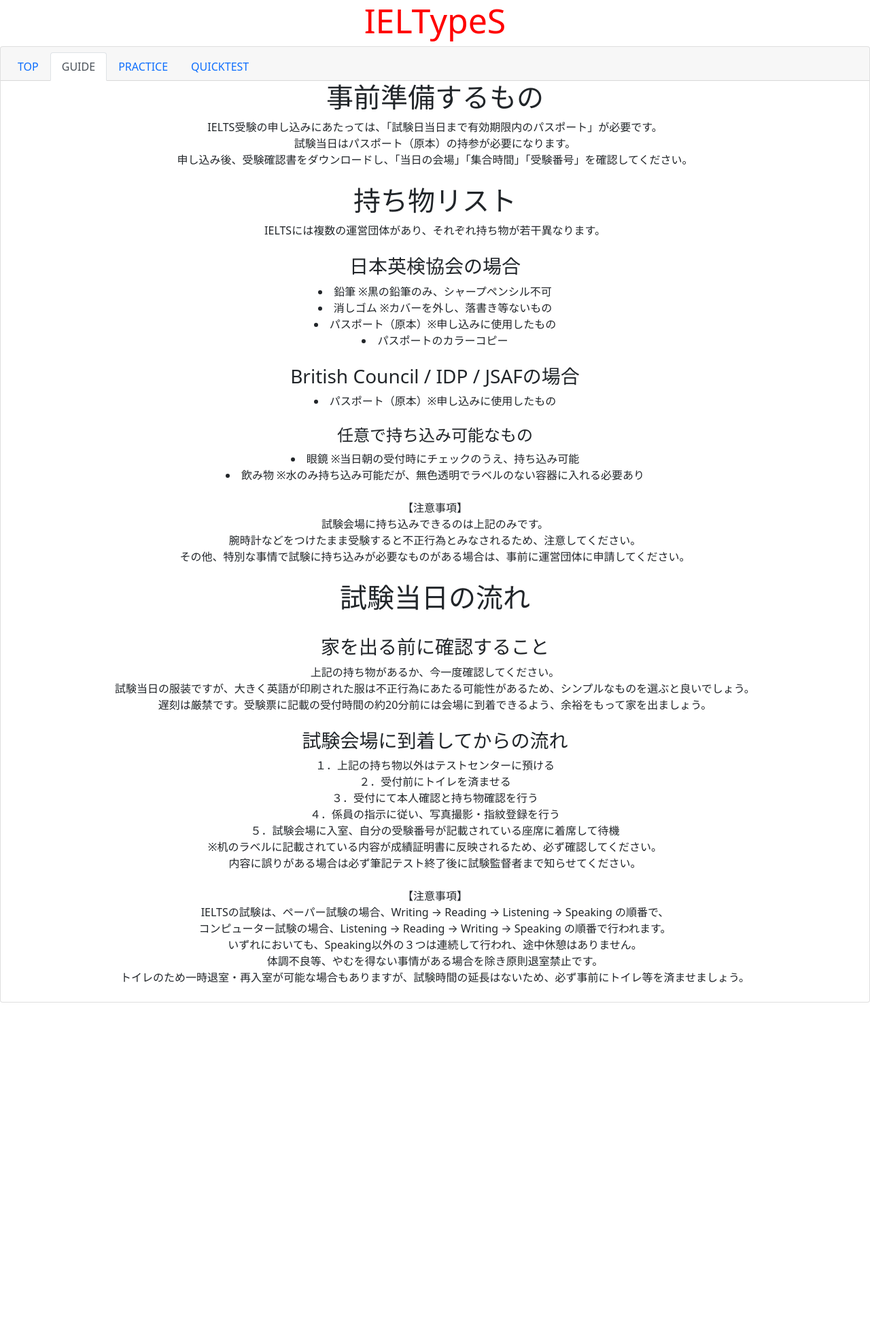
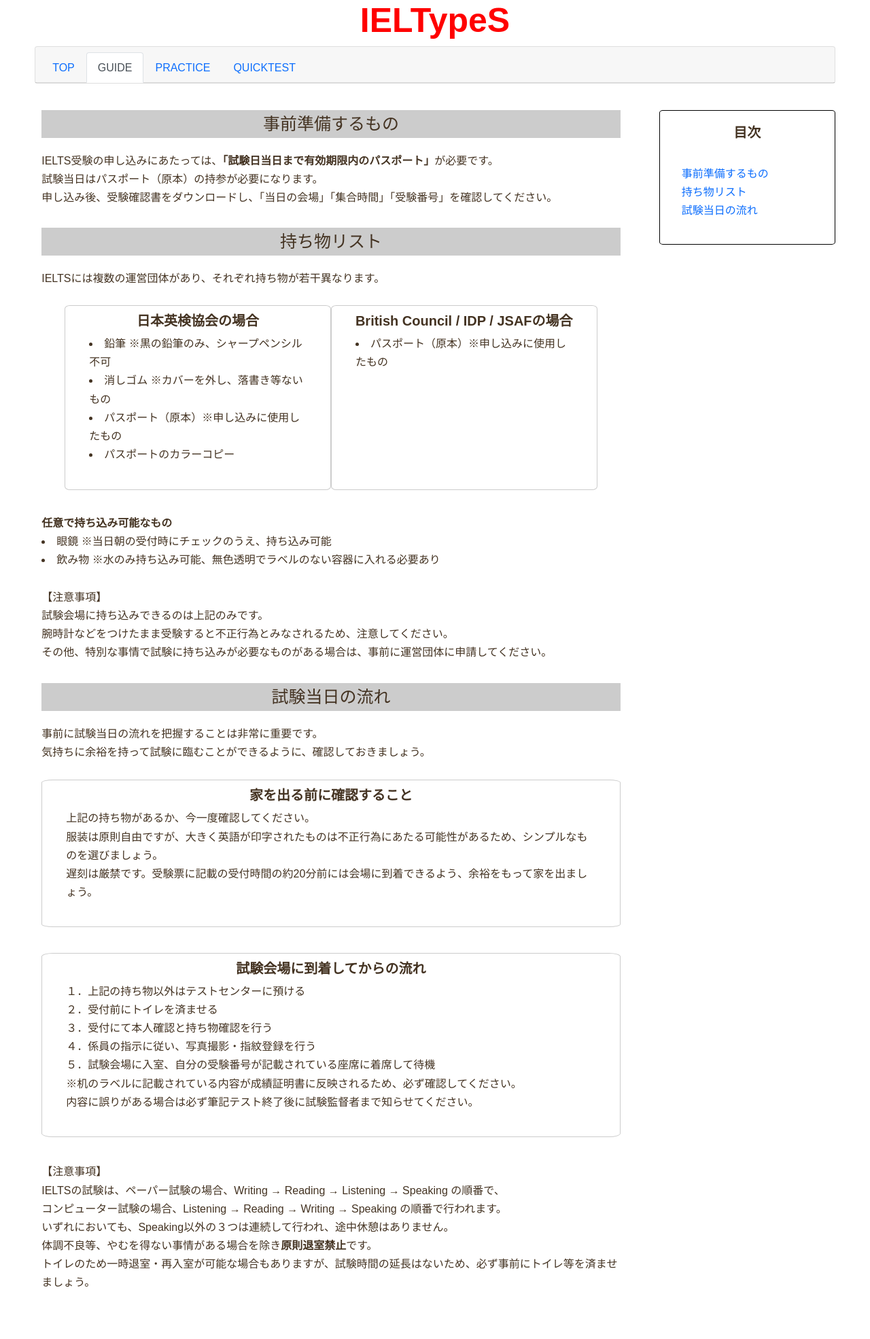
Before and after one commit to agukk/IELTypeS, a Flask app: page /guide in a window 1280 px wide. Shown: the whole page at 68% size. Before the commit the page ends 1475 px from the top, so only its background shows below. Run offline with Flask 2, Linux system fonts and the light colour scheme; some libraries are stand-ins or nearby versions.

Commit message:
"全体的に体裁を整えました"

```diff
--- a/static/css/styles.css
+++ b/static/css/styles.css
@@ -1,12 +1,195 @@
+html {
+    font-size: 100%;
+    /*ブラウザ標準の文字サイズ（通常16px)やユーザーの設定した文字サイズを正しく表示する*/
+}
+
+body {
+    font-family: "Yu Gothic Medium", "游ゴシック Medium", "YuGothic",
+        "游ゴシック体", "ヒイラギノ角ゴ Pro W3", sans-serif;
+    line-height: 1.7;
+    color: #432;
+}
+
+a {
+    text-decoration: none;
+    /*リンクの下線をなくす*/
+}
+
+img {
+    max-width: 100%;
+    /*画像の大きさ指定*/
+}
+
 .col {
     width: 250px;
     text-align: center;
 
 }
 
-#cards
-{
-    margin-top :50px;
+#cards {
+    margin-top: 50px;
     margin-left: 210px;
     margin-bottom: 200px;
 }
+
+/*--HEADER
+  -------------*/
+.page-header {
+    margin: 0 auto;
+    /*画面の中央に配置する*/
+    padding: 0 4%;
+    /*左右に余白を付けてスマホなどの小さい画面でも余白を付けて見やすくなる*/
+}
+
+.page-title {
+    text-align: center;
+    color: red;
+    font-size: 50px;
+    font-weight: bold;
+}
+
+/*---ページのメイン部分
+  -------------------------------------------------*/
+#guide-article .wrapper {
+    margin: 3% auto;
+    /*画面の中央に配置する*/
+    padding: 0 4%;
+    /*左右に余白を付けてスマホなどの小さい画面でも余白を付けて見やすくなる*/
+    display: flex;
+    justify-content: space-between;
+}
+
+/*　記事部分　*/
+main {
+    width: 74%;
+}
+
+.guide-section {
+    margin-bottom: 4px;
+    padding: 0 10px;
+}
+
+.guide-section h1 {
+    font-size: 25px;
+    background-color: #cccccc;
+    text-align: center;
+    padding: 5px;
+    margin: 0 0 20px;
+    border-bottom: 1px solid #cccccc;
+}
+
+.guide-section span {
+    font-weight: bold;
+}
+
+.guide-section .wrapper {
+    display: flex;
+    justify-content: space-between;
+}
+
+.guide-subsection {
+    border: solid 1px #cccccc;
+    /* 記事を罫線で囲む*/
+    border-radius: 2%;
+    padding: 10px 35px;
+    margin-bottom: 10px;
+    /*記事と記事の間に適切な余白*/
+}
+
+.guide-subsection h3 {
+    font-size: 20px;
+    font-weight: bold;
+    text-align: center;
+}
+
+/*　サイドバー　*/
+#guide-menu {
+    width: 22%;
+}
+
+.menu-section {
+    background-color: white;
+    border: solid 1px black;
+    /* 記事を罫線で囲む*/
+    border-radius: 2%;
+    padding: 20px 0;
+}
+
+#guide-menu h2 {
+    text-align: center;
+    font-size: 20px;
+    font-weight: bold;
+}
+
+#guide-menu li {
+    list-style: none;
+}
+
+/*---ページのメイン部分
+  -------------------------------------------------*/
+  #index-article .wrapper {
+    margin: 3% auto;
+    /*画面の中央に配置する*/
+    padding: 0 4%;
+    /*左右に余白を付けてスマホなどの小さい画面でも余白を付けて見やすくなる*/
+    display: flex;
+    justify-content: space-between;
+}
+
+/*　記事部分　*/
+main {
+    width: 74%;
+}
+
+.index-section {
+    margin-bottom: 4px;
+    padding: 0 10px;
+}
+
+.index-section h1 {
+    font-size: 25px;
+    background-color: #cccccc;
+    text-align: center;
+    padding: 5px;
+    margin: 0 0 20px;
+    border-bottom: 1px solid #cccccc;
+}
+
+.index-section span {
+    font-weight: bold;
+}
+
+.index-section .wrapper {
+    display: flex;
+    justify-content: space-between;
+}
+
+.index-subsection {
+    border: solid 1px #cccccc;
+    /* 記事を罫線で囲む*/
+    border-radius: 2%;
+    padding: 10px 20px;
+    margin-bottom: 10px;
+    /*記事と記事の間に適切な余白*/
+}
+
+.index-subsection h3 {
+    font-size: 20px;
+    font-weight: bold;
+    text-align: center;
+}
+
+/*　サイドバー　*/
+#index-menu {
+    width: 22%;
+}
+
+#index-menu h2 {
+    text-align: center;
+    font-size: 20px;
+    font-weight: bold;
+}
+
+#index-menu li {
+    list-style: none;
+}
--- a/templates/guide.html
+++ b/templates/guide.html
@@ -8,8 +8,10 @@
   <meta name="viewport" content="width=device-width, initial-scale=1">
 
   <!-- http://getbootstrap.com/docs/5.1/ -->
-        <link crossorigin="anonymous" href="https://cdn.jsdelivr.net/npm/bootstrap@5.1.3/dist/css/bootstrap.min.css" integrity="sha384-1BmE4kWBq78iYhFldvKuhfTAU6auU8tT94WrHftjDbrCEXSU1oBoqyl2QvZ6jIW3" rel="stylesheet">
-        <script crossorigin="anonymous" src="https://cdn.jsdelivr.net/npm/bootstrap@5.1.3/dist/js/bootstrap.bundle.min.js" integrity="sha384-ka7Sk0Gln4gmtz2MlQnikT1wXgYsOg+OMhuP+IlRH9sENBO0LRn5q+8nbTov4+1p"></script>
+  <link crossorigin="anonymous" href="https://cdn.jsdelivr.net/npm/bootstrap@5.1.3/dist/css/bootstrap.min.css"
+    integrity="sha384-1BmE4kWBq78iYhFldvKuhfTAU6auU8tT94WrHftjDbrCEXSU1oBoqyl2QvZ6jIW3" rel="stylesheet">
+  <script crossorigin="anonymous" src="https://cdn.jsdelivr.net/npm/bootstrap@5.1.3/dist/js/bootstrap.bundle.min.js"
+    integrity="sha384-ka7Sk0Gln4gmtz2MlQnikT1wXgYsOg+OMhuP+IlRH9sENBO0LRn5q+8nbTov4+1p"></script>
 
   <link href="/static/css/styles.css" rel="stylesheet">
 
@@ -17,7 +19,12 @@
 </head>
 
 <body>
-            <h1 style="text-align:center; color:red; font-size:50px">IELTypeS</h1>
+  <div id="guide">
+    <header class="page-header">
+
+      <h1 class="page-title">IELTypeS</h1>
+
+
       <div class="card text-center">
         <div class="card-header">
           <ul class="nav nav-tabs card-header-tabs">
@@ -35,42 +42,62 @@
             </li>
           </ul>
         </div>
+      </div>
+    </header>
 
-            <h1 style="textalign:center">事前準備するもの</h1>
-            IELTS受験の申し込みにあたっては、「試験日当日まで有効期限内のパスポート」が必要です。<br>
+    <article id="guide-article">
+      <div class="wrapper">
+        <main id="guide-main">
+          <section class="guide-section">
+            <h1 id="preparation">事前準備するもの</h1>
+            IELTS受験の申し込みにあたっては、<span>「試験日当日まで有効期限内のパスポート」</span>が必要です。<br>
             試験当日はパスポート（原本）の持参が必要になります。<br>
             申し込み後、受験確認書をダウンロードし、「当日の会場」「集合時間」「受験番号」を確認してください。<br>
             <br>
-
-            <h1 style="textalign:center">持ち物リスト</h1>
-                IELTSには複数の運営団体があり、それぞれ持ち物が若干異なります。<br>
-                <br>
+          </section>
+          <section class="guide-section">
+            <h1 id="list-of-things">持ち物リスト</h1>
+            IELTSには複数の運営団体があり、それぞれ持ち物が若干異なります。
+            <div class="wrapper">
+              <section class="guide-subsection">
                 <h3>日本英検協会の場合</h3>
                 <li>鉛筆 ※黒の鉛筆のみ、シャープペンシル不可</li>
                 <li>消しゴム ※カバーを外し、落書き等ないもの</li>
                 <li>パスポート（原本）※申し込みに使用したもの</li>
                 <li>パスポートのカラーコピー</li>
                 <br>
+              </section>
+              <section class="guide-subsection">
                 <h3>British Council / IDP / JSAFの場合</h3>
                 <li>パスポート（原本）※申し込みに使用したもの</li><br>
+              </section>
+            </div>
+            <!--終了 .wrapper-->
 
-                <h4>任意で持ち込み可能なもの</h4>
+            <span>任意で持ち込み可能なもの</span>
             <li>眼鏡 ※当日朝の受付時にチェックのうえ、持ち込み可能</li>
-                <li>飲み物 ※水のみ持ち込み可能だが、無色透明でラベルのない容器に入れる必要あり</li>
+            <li>飲み物 ※水のみ持ち込み可能、無色透明でラベルのない容器に入れる必要あり</li>
             <br>
             【注意事項】<br>
             試験会場に持ち込みできるのは上記のみです。<br>
             腕時計などをつけたまま受験すると不正行為とみなされるため、注意してください。<br>
             その他、特別な事情で試験に持ち込みが必要なものがある場合は、事前に運営団体に申請してください。<br>
             <br>
-            <h1 style="textalign:center">試験当日の流れ</h1>
+          </section>
+          <section class="guide-section">
+            <h1 id="test-day">試験当日の流れ</h1>
+            事前に試験当日の流れを把握することは非常に重要です。<br>
+            気持ちに余裕を持って試験に臨むことができるように、確認しておきましょう。<br>
             <br>
+            <section class="guide-subsection">
               <h3>家を出る前に確認すること</h3>
               上記の持ち物があるか、今一度確認してください。<br>
-            試験当日の服装ですが、大きく英語が印刷された服は不正行為にあたる可能性があるため、シンプルなものを選ぶと良いでしょう。<br>
-            遅刻は厳禁です。受験票に記載の受付時間の約20分前には会場に到着できるよう、余裕をもって家を出ましょう。
+              服装は原則自由ですが、大きく英語が印字されたものは不正行為にあたる可能性があるため、シンプルなものを選びましょう。<br>
+              遅刻は厳禁です。受験票に記載の受付時間の約20分前には会場に到着できるよう、余裕をもって家を出ましょう。<br>
               <br>
+            </section>
             <br>
+            <section class="guide-subsection">
               <h3>試験会場に到着してからの流れ</h3>
               １．上記の持ち物以外はテストセンターに預ける<br>
               ２．受付前にトイレを済ませる<br>
@@ -80,12 +107,34 @@
               ※机のラベルに記載されている内容が成績証明書に反映されるため、必ず確認してください。<br>
               内容に誤りがある場合は必ず筆記テスト終了後に試験監督者まで知らせてください。<br>
               <br>
+            </section>
+            <br>
             【注意事項】<br>
             IELTSの試験は、ペーパー試験の場合、Writing → Reading → Listening → Speaking の順番で、<br>
             コンピューター試験の場合、Listening → Reading → Writing → Speaking の順番で行われます。<br>
             いずれにおいても、Speaking以外の３つは連続して行われ、途中休憩はありません。<br>
-            体調不良等、やむを得ない事情がある場合を除き原則退室禁止です。<br>
+            体調不良等、やむを得ない事情がある場合を除き<span>原則退室禁止</span>です。<br>
             トイレのため一時退室・再入室が可能な場合もありますが、試験時間の延長はないため、必ず事前にトイレ等を済ませましょう。
 
             <br>
             <br>
+          </section>
+
+        </main>
+        <aside id="guide-menu">
+          <section class="menu-section">
+            <h2>目次</h2>
+            <br>
+            <ul>
+              <li><a href="#preparation">事前準備するもの</a></li>
+              <li><a href="#list-of-things">持ち物リスト</a></li>
+              <li><a href="#test-day">試験当日の流れ</a></li>
+            </ul>
+          </section>
+        </aside>
+      </div>
+      <!--終了 .wrapper-->
+    </article>
+  </div>
+  <!--終了 #guide-->
+</body>
```
Also changed, not shown: templates/index.html (+43 -8 lines), templates/practice.html (+12 -4 lines). Lines whose indentation alone changed are shown as unchanged.
